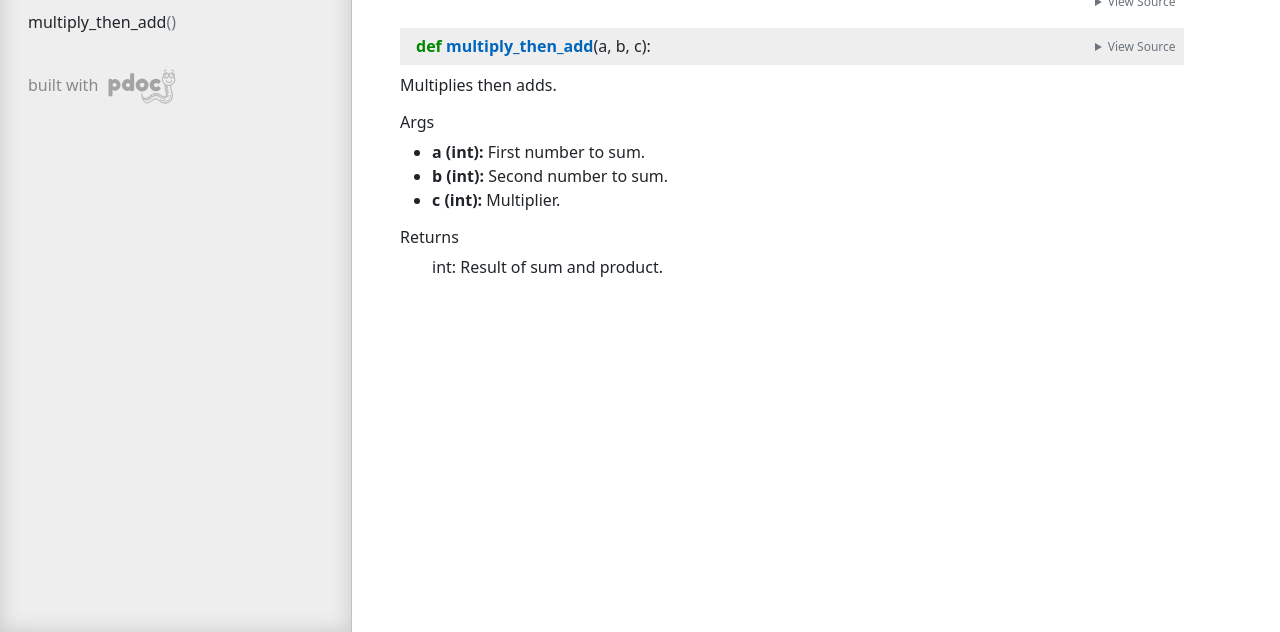
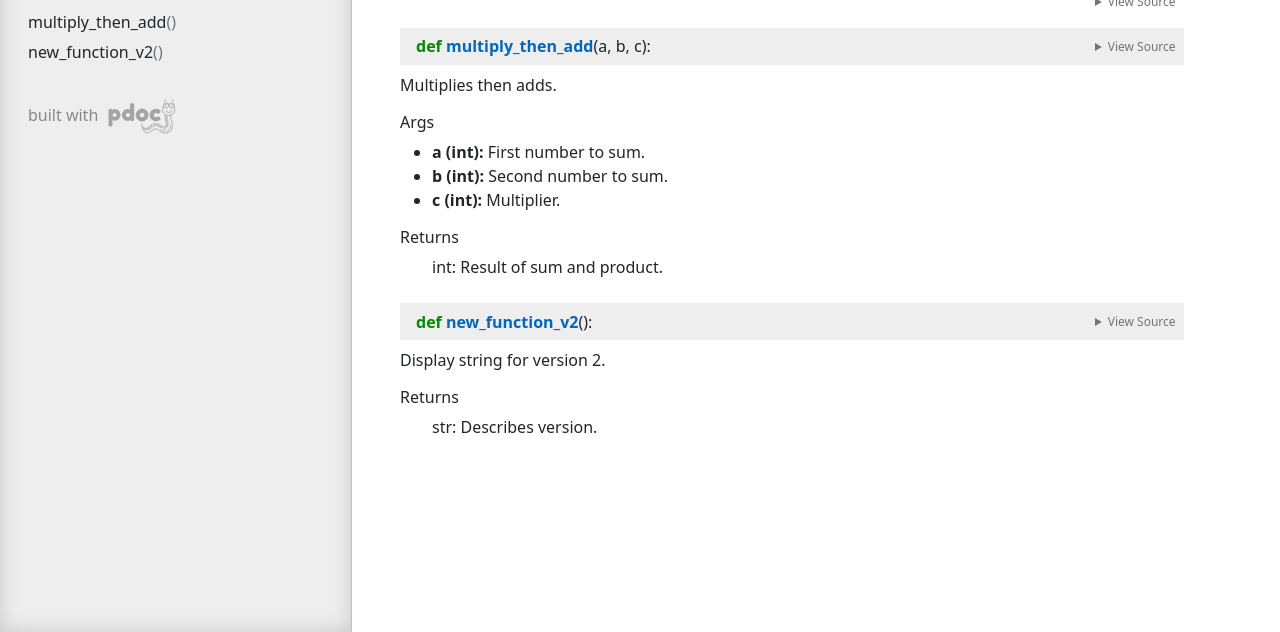
Before and after one commit to jacylnkan/docs_repo, a plain HTML site: page docs/docs_repo/package2/module4.html in a window 1280 px wide. Shown: the part 168-800 px from the top of the page. Drawn offline with Linux system fonts and the light colour scheme.

Commit message:
add v2 html

```diff
--- a/docs/docs_repo/package2/module4.html
+++ b/docs/docs_repo/package2/module4.html
@@ -32,6 +32,9 @@
                         <ul class="memberlist">
             <li>
                     <a class="function" href="#multiply_then_add">multiply_then_add</a>
+            </li>
+            <li>
+                    <a class="function" href="#new_function_v2">new_function_v2</a>
             </li>
     </ul>
 
@@ -71,6 +74,15 @@
     <span class="n">sum_val</span> <span class="o">=</span> <span class="n">add_two_numbers</span><span class="p">(</span><span class="n">a</span><span class="p">,</span> <span class="n">b</span><span class="p">)</span>
     <span class="n">result</span> <span class="o">=</span> <span class="n">multiply_two_numbers</span><span class="p">(</span><span class="n">sum_val</span><span class="p">,</span> <span class="n">c</span><span class="p">)</span>
     <span class="k">return</span> <span class="n">result</span>
+
+
+<span class="k">def</span> <span class="nf">new_function_v2</span><span class="p">():</span>
+    <span class="sd">&quot;&quot;&quot;Display string for version 2.</span>
+
+<span class="sd">    Returns:</span>
+<span class="sd">        str: Describes version.</span>
+<span class="sd">    &quot;&quot;&quot;</span>
+    <span class="k">return</span> <span class="s2">&quot;This is version 2.&quot;</span>
 </pre></div>
 
         </details>
@@ -118,6 +130,38 @@
 
 <blockquote>
   <p>int: Result of sum and product.</p>
+</blockquote>
+</div>
+
+
+                </section>
+                <section id="new_function_v2">
+                            <div class="attr function"><a class="headerlink" href="#new_function_v2">#&nbsp;&nbsp</a>
+
+
+            <span class="def">def</span>
+            <span class="name">new_function_v2</span><span class="signature">()</span>:
+    </div>
+
+                <details>
+            <summary>View Source</summary>
+            <div class="codehilite"><pre><span></span><span class="k">def</span> <span class="nf">new_function_v2</span><span class="p">():</span>
+    <span class="sd">&quot;&quot;&quot;Display string for version 2.</span>
+
+<span class="sd">    Returns:</span>
+<span class="sd">        str: Describes version.</span>
+<span class="sd">    &quot;&quot;&quot;</span>
+    <span class="k">return</span> <span class="s2">&quot;This is version 2.&quot;</span>
+</pre></div>
+
+        </details>
+
+            <div class="docstring"><p>Display string for version 2.</p>
+
+<h6 id="returns">Returns</h6>
+
+<blockquote>
+  <p>str: Describes version.</p>
 </blockquote>
 </div>
 
```
Also changed, not shown: docs/search.json (+1 -1 lines).
